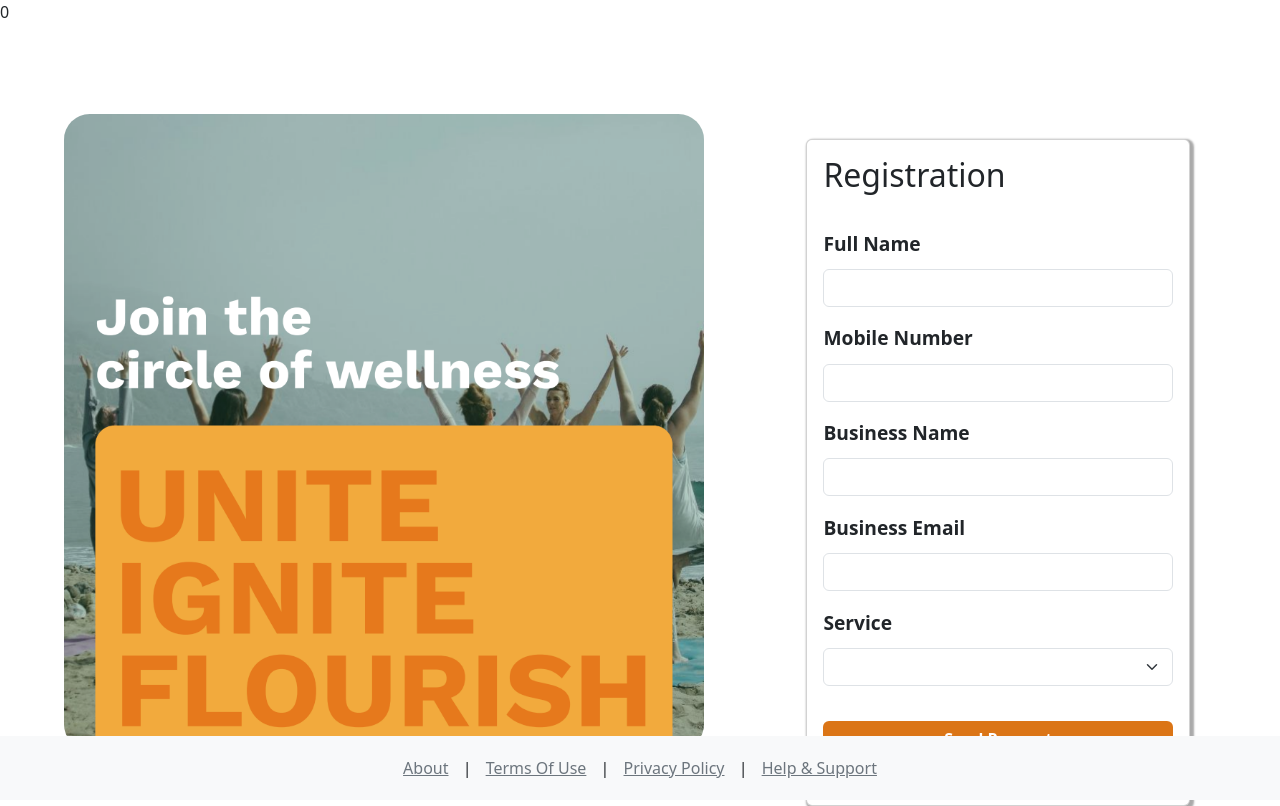
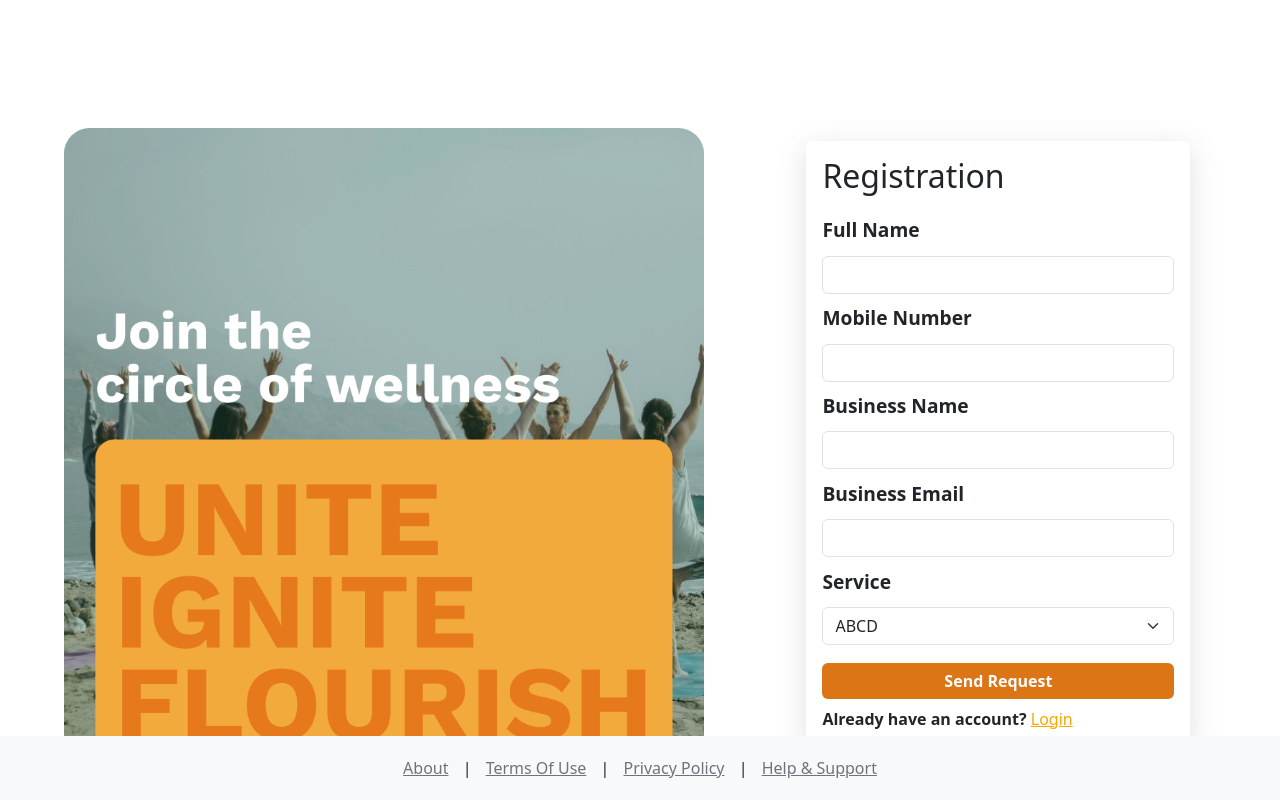
Before and after one commit to kirshipugaz/ashwin-front-code-react, a React (Vite) app in the folder vite-project/: page /signup in a window 1280 px wide. Built offline with nearby package versions, Linux system fonts and the light colour scheme.

Commit message:
css fixes

```diff
--- a/vite-project/src/App.jsx
+++ b/vite-project/src/App.jsx
@@ -6,13 +6,11 @@ import {Routes, Route} from "react-router-dom";
 
 
 function App() {
-  const [count, setCount] = useState(0)
 
   return (<>
-    <div>{count}</div>
       <Routes>
         <Route path='/login' element={<Login />} />
-        <Route path='/signUp' element={<SignUp />} />
+        <Route path='/signup' element={<SignUp />} />
       </Routes>
     </>
   )
--- a/vite-project/src/css/SignUp.css
+++ b/vite-project/src/css/SignUp.css
@@ -1,8 +1,12 @@
 
-@media (min-width: 1718px){
+@media (min-width: 2050px){
     .login-form {
         width: 100%;
-    box-shadow: 2px 2px 2px 2px #AAAAAA;
+        box-shadow: rgba(100, 100, 111, 0.2) 0px 7px 29px 0px;
+        border-width: 0px !important;
+        border: none;
+        padding: 3%;
+        border-radius: 15px !important;
     }
 
     .card-title {
@@ -19,17 +23,22 @@
 
     .whole-forme {
         margin-left: 5%;
-    margin-top: 15%;
+        margin-top: 17%;
         width: 20%;
         float: right;
         margin-right: 10%;
     }
     }
 
-@media (min-width: 1201px) and (max-width:1718px){
+
+@media (min-width: 1718px) and (max-width: 2050px){
 .login-form {
     width: 100%;
-        box-shadow: 2px 2px 2px 2px #AAAAAA;
+    box-shadow: rgba(100, 100, 111, 0.2) 0px 7px 29px 0px;
+    border-width: 0px !important;
+    border: none;
+    padding: 3%;
+    border-radius: 15px !important;
 }
 
 .card-title {
@@ -38,47 +47,20 @@
 
 .whole-form {
     margin-left: 5%;
-        margin-top: 9%;
-        width: 30%;
+    margin-top: 12%;
+    width: 20%;
     float: right;
-        margin-right: 7%;
+    margin-right: 10%;
 }
 
 .whole-forme {
     margin-left: 5%;
-        margin-top: 15%;
-        width: 30%;
+    margin-top: 17%;
+    width: 20%;
     float: right;
-        margin-right: 7%;
+    margin-right: 10%;
 }
 }
-
-@media (max-width: 1200px) {
-    .login-form {
-        width: 100%;
-        box-shadow: 2px 2px 2px 2px #AAAAAA;
-    }
-
-    .card-title {
-        margin-bottom: 5%;
-    }
-
-    .whole-form {
-        margin-left: 37%;
-        margin-top: 20%;
-        width: 30%;
-        margin-right: 7%;
-    }
-
-    .whole-forme {
-        margin-left: 37%;
-        margin-top: 25%;
-        width: 30%;
-        justify-content: center;
-        align-items: center;
-    }
-}
-
 
 .input-name {
     font-weight: bold;
@@ -104,3 +86,168 @@
     font-weight: bold;
     color: white;
 }
+
+@media (min-width: 1201px) and (max-width:1450px){
+    .login-form {
+        width: 100%;
+        box-shadow: rgba(100, 100, 111, 0.2) 0px 7px 29px 0px;
+        border-width: 0px !important;
+        border: none;
+    }
+
+    .card-title {
+        margin-bottom: 5%;
+    }
+
+    .whole-form {
+        margin-left: 5%;
+        margin-top: 11%;
+        width: 30%;
+        float: right;
+        margin-right: 7%;
+    }
+
+    .whole-forme {
+        margin-left: 5%;
+        margin-top: 20%;
+        width: 30%;
+        float: right;
+        margin-right: 7%;
+    }
+
+    .input-name {
+        font-weight: bold;
+        font-size: larger;
+        margin-top: 3%;
+    }
+
+    .form-inputs {
+        margin-top: 3%;
+    }
+
+    .input-box {
+        margin-top: 3%;
+        background-color: #AAAAAA;
+    }
+
+    .request {
+        width: 100%;
+        margin-top:5%;
+    }
+}
+
+@media (min-width: 1450px) and (max-width:1718px){
+    .login-form {
+        width: 100%;
+        box-shadow: rgba(100, 100, 111, 0.2) 0px 7px 29px 0px;
+        border-width: 0px !important;
+        border: none;
+    }
+
+    .card-title {
+        margin-bottom: 5%;
+    }
+
+    .whole-form {
+        margin-left: 5%;
+        margin-top: 11%;
+        width: 25%;
+        float: right;
+        margin-right: 7%;
+    }
+
+    .whole-forme {
+        margin-left: 3%;
+        margin-top: 18%;
+        width: 25%;
+        float: right;
+        margin-right: 8%;
+    }
+}
+
+@media (max-width: 1200px) {
+    .login-form {
+        width: 100%;
+        box-shadow: rgba(100, 100, 111, 0.2) 0px 7px 29px 0px;
+        border-width: 0px !important;
+        border: none;
+    }
+
+    .card-title {
+        margin-bottom: 5%;
+    }
+
+    .whole-form {
+        margin-left: 37%;
+        margin-top: 20%;
+        width: 30%;
+        margin-right: 7%;
+    }
+
+    .whole-forme {
+        margin-left: 37%;
+        margin-top: 25%;
+        width: 30%;
+        justify-content: center;
+        align-items: center;
+    }
+}
+
+
+
+@media (max-width: 1000px) {
+    .login-form {
+        width: 100%;
+        box-shadow: rgba(100, 100, 111, 0.2) 0px 7px 29px 0px;
+        border-width: 0px !important;
+        border: none;
+    }
+
+    .card-title {
+        margin-bottom: 5%;
+    }
+
+    .whole-form {
+        margin-left: 15%;
+        margin-top: 10%;
+        width: 70%;
+    }
+
+    .whole-forme {
+        margin-left: 15%;
+        margin-top: 25%;
+        width: 70%;
+        justify-content: center;
+        align-items: center;
+    }
+
+    .input-name {
+        font-weight: bold;
+        font-size: larger;
+        margin-top: 1%;
+    }
+
+    .form-inputs {
+        margin-top: 1%;
+    }
+
+    .input-box {
+        margin-top: 1%;
+        background-color: #AAAAAA;
+    }
+
+    .request {
+        width: 100%;
+        margin-top:5%;
+    }
+}
+
+@media (max-width: 1100px) and (min-width: 950px) {
+    .whole-forme {
+        margin-left: 37%;
+        margin-top: 25%;
+        width: 30%;
+        justify-content: center;
+        align-items: center;
+    }
+}
--- a/vite-project/src/css/imgHeader.css
+++ b/vite-project/src/css/imgHeader.css
@@ -18,7 +18,24 @@
 
 }
 
-@media (min-width: 1201px) and (max-width:1718px){
+@media (min-width: 1200px) and (max-width:1400px){
+    .header-content {
+    margin-top: 10%;
+    display: flex;
+    float: left;
+    margin-left: 5%;
+    width: 50%;
+  }
+
+.header-image {
+    width: auto;
+    height: auto;
+    border-radius: 4%;
+}
+
+}
+
+@media (min-width: 1400px) and (max-width:1718px){
     .header-content {
     margin-top: 7%;
     display: flex;
--- a/vite-project/src/pages/Login.jsx
+++ b/vite-project/src/pages/Login.jsx
@@ -1,4 +1,4 @@
-import React from 'react'
+import React, { useState } from 'react'
 import Header from '../components/imgHeader'
 import Footer from '../components/Footer'
 import "../css/login.css"
@@ -6,21 +6,35 @@ import { Link } from 'react-router-dom'
 
 
 const Login = () => {
+  const [formData, setFormData] = useState({
+    username : "",
+    password : ""
+  })
+
+  const handleChange = (e) => {
+    setFormData({...formData, [e.target.name] : e.target.value})
+  }
+
+  const handleSubmit = (e) => {
+    e.preventDefault();
+    console.log(formData);
+  }
+
   return (
     <>
         <Header />
         <div className="whole-forme">
       <div className="card login-form">
         <div className="card-body">
-          <h2 className="card-title">Registration</h2>
-          <form className="form-inputs">
+          <h2 className="card-title">Login</h2>
+          <form className="form-inputs" onSubmit={handleSubmit}>
             <div className="form-group">
               <label className="input-name">Email/Phone Number</label>
-              <input type="text" className="form-control input-box" />
+              <input type="text" className="form-control input-box" name='username' onChange={handleChange} />
             </div>
             <div className="form-group">
                 <label className="input-name">Password</label>
-                <input id="pass" className="form-control input-box" type="password" name="phone" />
+                <input id="pass" className="form-control input-box" name='password' type="password" onChange={handleChange} />
             </div>
             <div className='mt-2'>
                 <a className='link-underline-dark forgot'>Forgot Password?</a>
--- a/vite-project/src/pages/SignUp.jsx
+++ b/vite-project/src/pages/SignUp.jsx
@@ -1,10 +1,27 @@
-import React from "react";
+import React, { useState } from "react";
 import "./../css/SignUp.css";
 import Footer from "../components/Footer";
 import Header from "../components/imgHeader";
 import { Link } from "react-router-dom";
 
 const SignUp = () => {
+
+  const [formData, setFormData] = useState({
+    fullName : "",
+    mobileNumber : "",
+    busName : "",
+    busEmail : "",
+    serviceName : ""
+  });
+
+  const handleChange = (e) => {
+    setFormData({ ...formData, [e.target.name] : e.target.value })
+  }
+
+  const handleSubmit = (e) => {
+    e.preventDefault();
+    console.log(formData);
+  }
 
   return (
     <>
@@ -13,27 +30,34 @@ const SignUp = () => {
         <div className="card login-form">
           <div className="card-body">
             <h2 className="card-title">Registration</h2>
-          <form className="form-inputs">
+            <form className="form-inputs" onSubmit={handleSubmit}>
               <div className="form-group">
                 <label className="input-name">Full Name</label>
-              <input type="text" className="form-control input-box" />
+                <input type="text" className="form-control input-box" name="fullName" onChange={handleChange} />
               </div>
               <div className="form-group">
                 <label className="input-name">Mobile Number</label>
-                <input id="phone" className="form-control input-box" type="tel" name="phone" />
+                <input
+                  id="phone"
+                  className="form-control input-box"
+                  type="tel" onChange={handleChange} name="mobileNumber"
+                />
               </div>
               <div className="form-group">
                 <label className="input-name">Business Name</label>
-                <input id="busName" className="form-control input-box"/>
+                <input id="busName" className="form-control input-box" onChange={handleChange} name="busName" />
               </div>
               <div className="form-group">
                 <label className="input-name">Business Email</label>
-                <input id="busEmail" className="form-control input-box"/>
+                <input id="busEmail" type="email" className="form-control input-box" onChange={handleChange} name="busEmail" />
               </div>
               <div className="form-group">
                 <label className="input-name">Service</label>
-                <select className="form-select input-box">
-
+                <select className="form-select input-box" name="serviceName" onChange={handleChange}>
+                  <option value="abcd">ABCD</option>
+                  <option value="efgh">EFGH</option>
+                  <option value="ijkl">IJKL</option>
+                  <option value="mnop">MNOP</option>
                 </select>
               </div>
 
@@ -41,15 +65,12 @@ const SignUp = () => {
                 <span className="request-text">Send Request</span>
               </button>
               <div className="mt-2">
-              <span className="fw-bold">Already have an account?    </span>
-              <Link to="/login">
-                Login
-              </Link>
+                <span className="fw-bold">Already have an account? </span>
+                <Link to="/login">Login</Link>
               </div>
             </form>
           </div>
         </div>
-
       </div>
 
       <Footer />
```
Lines whose indentation alone changed are shown as unchanged.
